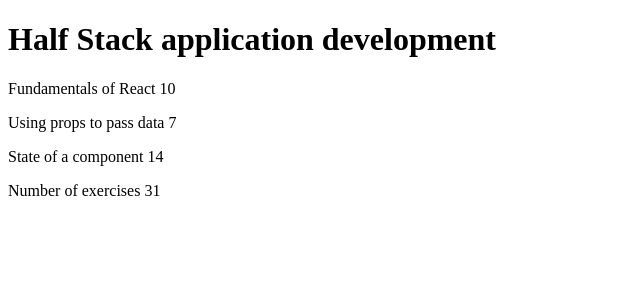
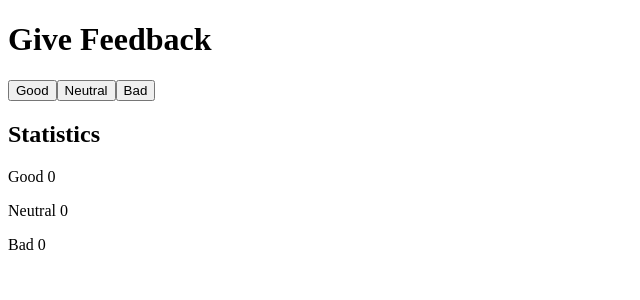
Before and after one commit to DavidGABSAN/fullstackopen-helsinki, a React (Vite) app in the folder part1/courseinfo/: page / in a window 1280 px wide. Shown: the top 300 px of the page, without its empty margins (0-640 px from the left). Built offline with nearby package versions, Linux system fonts and the light colour scheme.

Commit message:
Part 1 - 1.6: Unicafe step 1

```diff
--- a/part1/courseinfo/src/App.jsx
+++ b/part1/courseinfo/src/App.jsx
@@ -1,69 +1,50 @@
-const Header = (props) => {
-  return <h1>{props.course.name}</h1>;
-};
+import { useState } from "react";
 
-const Part = (props) => {
-  return (
-    <p>
-      {props.name} {props.exercises}
-    </p>
-  );
-};
-
-const Content = (props) => {
-  return (
-    <div>
-      <Part
-        name={props.course.parts[0].name}
-        exercises={props.course.parts[0].exercises}
-      />
-      <Part
-        name={props.course.parts[1].name}
-        exercises={props.course.parts[1].exercises}
-      />
-      <Part
-        name={props.course.parts[2].name}
-        exercises={props.course.parts[2].exercises}
-      />
-    </div>
-  );
-};
-
-const Total = (props) => {
-  return (
-    <p>
-      Number of exercises{" "}
-      {props.course.parts[0].exercises +
-        props.course.parts[1].exercises +
-        props.course.parts[2].exercises}
-    </p>
-  );
-};
+const Button = (props) => (
+  <button onClick={props.handleClick}>{props.text}</button>
+);
+const Title = (props) => <h1>{props.text}</h1>;
+const SubTitle = (props) => <h2>{props.text}</h2>;
+const Display = (props) => (
+  <p>
+    {props.text} {props.value}
+  </p>
+);
 
 const App = () => {
-  const course = {
-    name: "Half Stack application development",
-    parts: [
-      {
-        name: "Fundamentals of React",
-        exercises: 10,
-      },
-      {
-        name: "Using props to pass data",
-        exercises: 7,
-      },
-      {
-        name: "State of a component",
-        exercises: 14,
-      },
-    ],
+  // guarda los clics de cada botón en su propio estado
+  const [good, setGood] = useState(0);
+  const [neutral, setNeutral] = useState(0);
+  const [bad, setBad] = useState(0);
+
+  const incrementGood = () => {
+    console.log("Value before", good);
+    setGood(good + 1);
+    console.log("Value after", good);
+  };
+
+  const incrementNeutral = () => {
+    console.log("Value before", neutral);
+    setNeutral(neutral + 1);
+    console.log("Value after", neutral);
+  };
+
+  const incrementBad = () => {
+    console.log("Value Before", bad);
+    setBad(bad + 1);
+    console.log("Value after", bad);
   };
 
   return (
     <div>
-      <Header course={course} />
-      <Content course={course} />
-      <Total course={course} />
+      <Title text="Give Feedback" />
+      <Button handleClick={incrementGood} text="Good" />
+      <Button handleClick={incrementNeutral} text="Neutral" />
+      <Button handleClick={incrementBad} text="Bad" />
+      <SubTitle text="Statistics" />
+      <Display text="Good" value={good} />
+      <Display text="Neutral" value={neutral} />
+      <Display text="Bad" value={bad} />
     </div>
   );
 };
```
